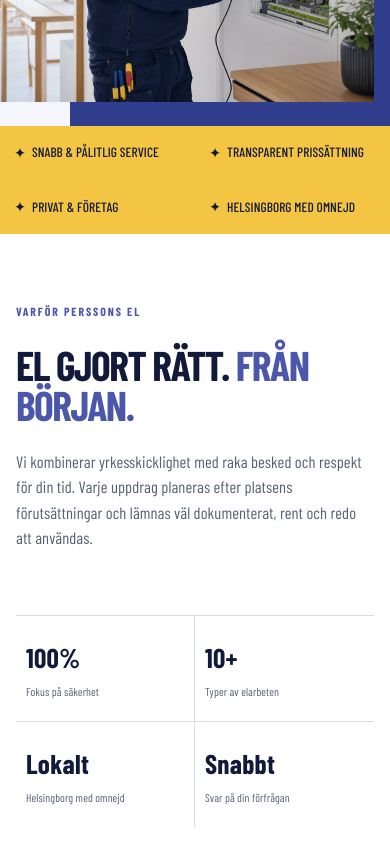
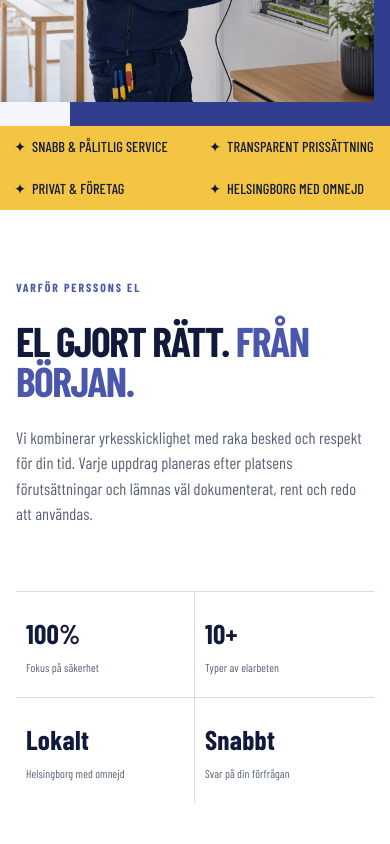
Before and after one commit to salmanizhar/persons-el, a Next.js app: page / in a window 390 px wide. Shown: the part 816-1660 px from the top of the page. Built offline with nearby package versions, Linux system fonts and the light colour scheme; no server answers; a web font is replaced by a local one.

Commit message:
Adjust padding and font size for improved layout in body h3 elements

```diff
--- a/src/app/globals.css
+++ b/src/app/globals.css
@@ -2334,7 +2334,8 @@
     grid-template-columns: 18px minmax(0, 1fr);
     justify-content: initial;
     align-items: center;
-    padding-inline: 14px;
+    padding: 10px 14px;
+    font-size: 0.9rem;
     font-weight: 500;
     text-align: left;
   }
```
